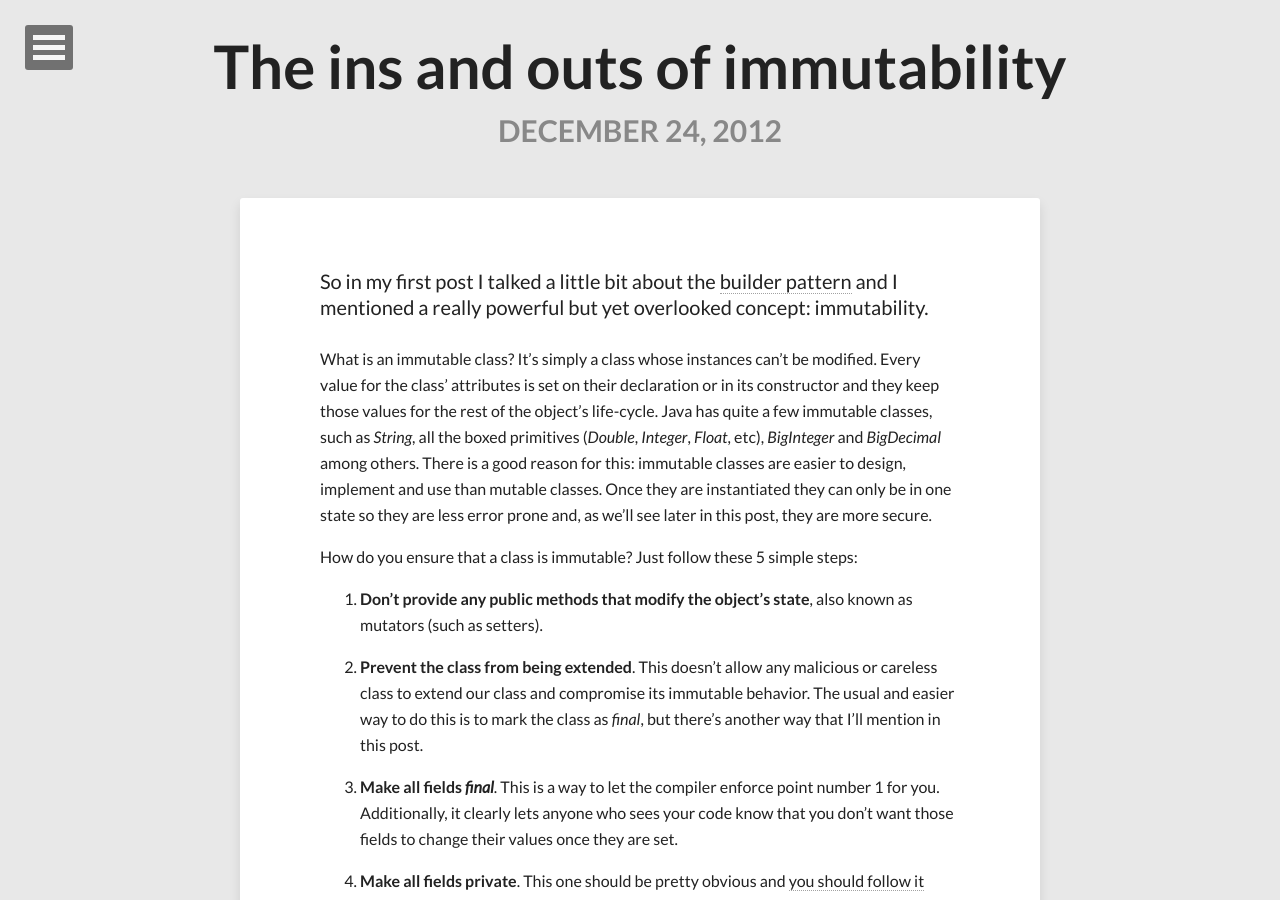
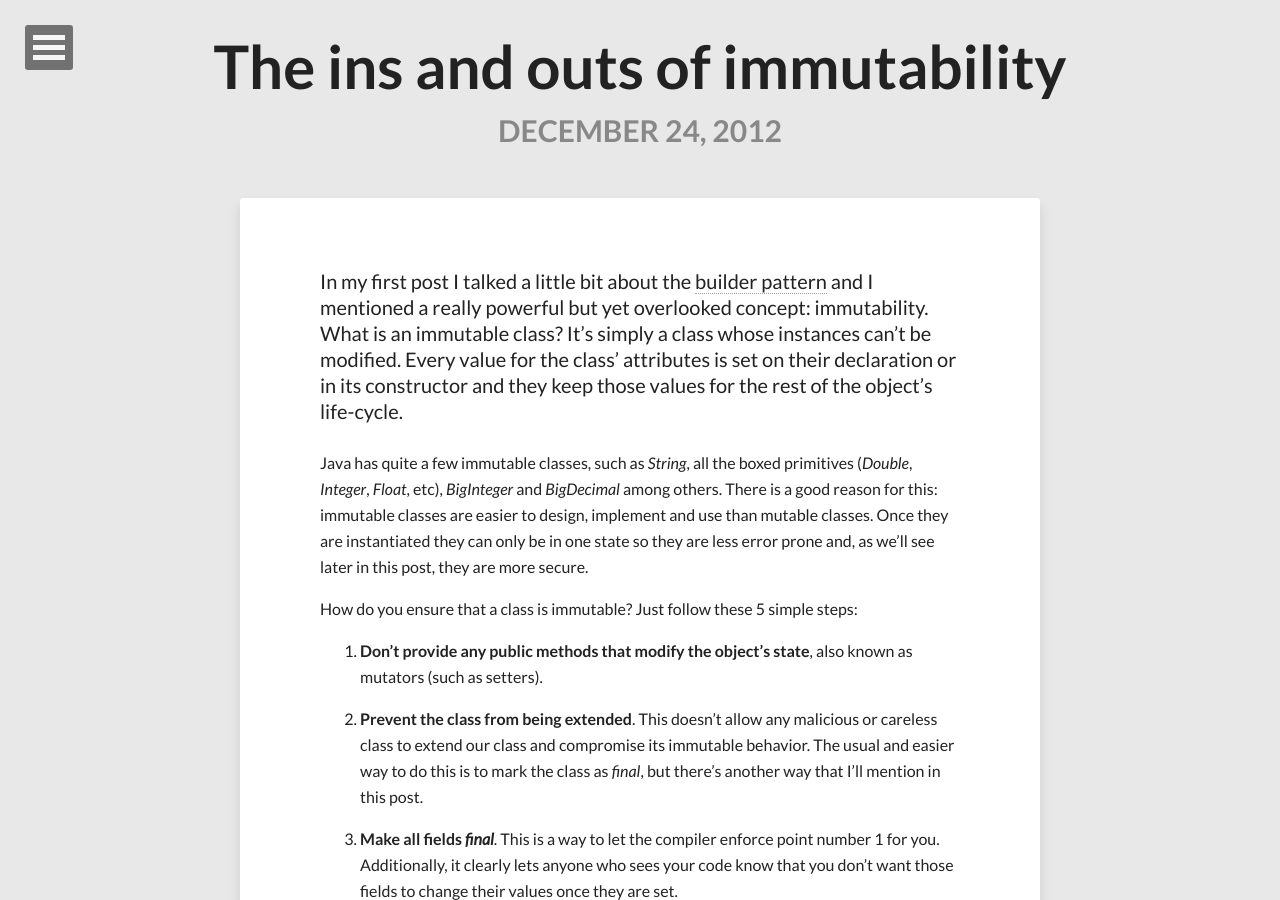
Before and after one commit to jlordiales/jlordiales.github.io, a Jekyll site: the page built from _posts/2012-12-24-the-ins-and-outs-of-immutability.md, in a window 1280 px wide and 900 px high. Built offline with Jekyll 4.4.1, drawn with Linux system fonts in a browser that asks for light colours; nearby versions of some CDN libraries; comment, search, counter and statistics services are not loaded; some of the changed text lies outside the part shown.

Commit message:
Updating excerpts

```diff
--- a/_posts/2012-12-24-the-ins-and-outs-of-immutability.md
+++ b/_posts/2012-12-24-the-ins-and-outs-of-immutability.md
@@ -16,29 +16,30 @@ tags:
 - technology
 ---
 
-So in my first post I talked a little bit about the [builder pattern]({% post_url 2012-12-13-the-builder-pattern-in-practice %}) and I mentioned a really powerful but yet overlooked concept: immutability.
+In my first post I talked a little bit about the
+[builder pattern]({% post_url 2012-12-13-the-builder-pattern-in-practice %})
+and I mentioned a really powerful but yet overlooked concept: immutability.
+What is an immutable class? It's simply a class whose instances can't be modified.
+Every value for the class' attributes is set on their declaration or in its constructor
+and they keep those values for the rest of the object's life-cycle.
 
-What is an immutable class? It's simply a class whose instances can't be modified. Every value for the class' attributes is set on their declaration or in its constructor and they keep those values for the rest of the object's life-cycle. Java has quite a few immutable classes, such as _String_, all the boxed primitives (_Double_, _Integer_, _Float_, etc), _BigInteger_ and _BigDecimal_ among others. There is a good reason for this: immutable classes are easier to design, implement and use than mutable classes. Once they are instantiated they can only be in one state so they are less error prone and, as we'll see later in this post, they are more secure.
+Java has quite a few immutable classes, such as _String_, all the boxed
+primitives (_Double_, _Integer_, _Float_, etc), _BigInteger_ and _BigDecimal_ among others.
+There is a good reason for this: immutable classes are easier to design, implement and use than mutable classes.
+Once they are instantiated they can only be in one state so they are less error prone
+and, as we'll see later in this post, they are more secure.
 
 How do you ensure that a class is immutable? Just follow these 5 simple steps:
 
-
-
-
   1. **Don't provide any public methods that modify the object's state**, also known as mutators (such as setters).
-
 
   2. **Prevent the class from being extended**. This doesn't allow any malicious or careless class to extend our class and compromise its immutable behavior. The usual and easier way to do this is to mark the class as _final_, but there's another way that I'll mention in this post.
 
-
   3. **Make all fields _final_**. This is a way to let the compiler enforce point number 1 for you. Additionally, it clearly lets anyone who sees your code know that you don't want those fields to change their values once they are set.
-
 
   4. **Make all fields private**. This one should be pretty obvious and [you should follow it](http://www.javaworld.com/jw-05-2001/jw-0518-encapsulation.html) regardless of whether you're taking immutability into consideration or not, but I'm mentioning this just in case.
 
-
   5. **Never provide access to any mutable attribute**. If your class has a mutable object as one of its properties (such as a _List_, a _Map_ or any other mutable object from your domain problem) make sure that clients of your class can never get a reference to that object. This means that you should never directly return a reference to them from an accessor (e.g., a getter) and you should never initialize them on your constructor with a reference passed as parameter from a client. You should always make defensive copies in this case.
-
 
 That's a lot of theory and no code, so lets see what a simple immutable class looks like and how it deals with the 5 steps I mentioned before:
 
```
Also changed, not shown: _posts/2014-02-20-dynamic-programming-introduction.md (+3 -7 lines), _posts/2014-10-07-configuration-management-with-archaius-from-netflix.md (+19 -4 lines).
